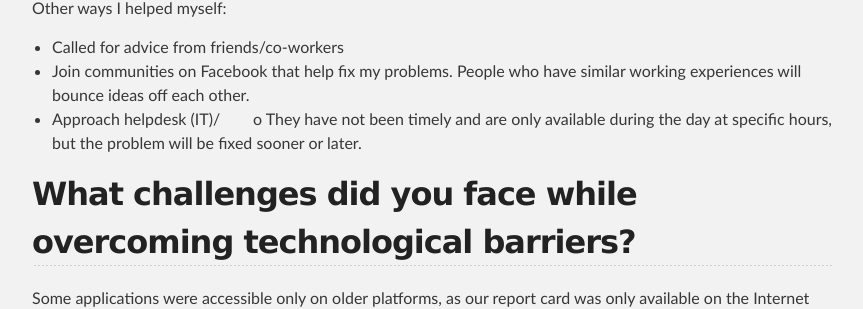
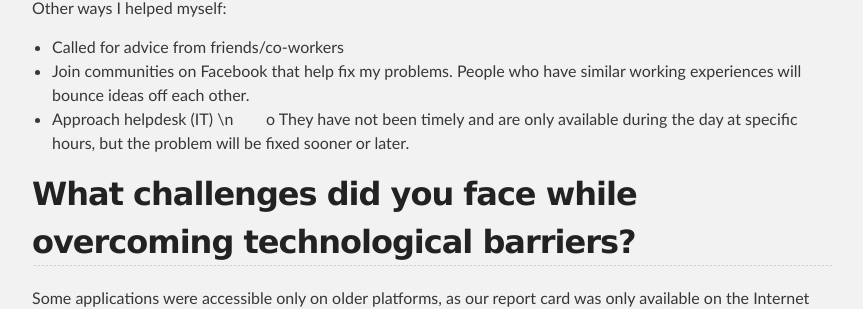
Before and after one commit to abhinavmanocha/3850Project, a Jekyll site: the page built from Alka-Interview.md, in a window 1280 px wide and 900 px high, scrolled down 1546 px. Shown: the part 151-460 px from the top of the window, without its empty margins (208-1071 px from the left). Built offline with Jekyll 4.4.1, drawn with Linux system fonts in a browser that asks for light colours; our own code applies the rules of GitHub Pages for plain Markdown files.

Commit message:
new line?

```diff
--- a/Alka-Interview.md
+++ b/Alka-Interview.md
@@ -33,7 +33,7 @@ Google is the most unsurprising response. Best companion to everyone.
 Other ways I helped myself:
 -	Called for advice from friends/co-workers
 -	Join communities on Facebook that help fix my problems. People who have similar working experiences will bounce ideas off each other.
--	Approach helpdesk (IT)/
+-	Approach helpdesk (IT) \n
 &nbsp;&nbsp;&nbsp;&nbsp;&nbsp;&nbsp; o	They have not been timely and are only available during the day at specific hours, but the problem will be fixed sooner or later.
 
 ## What challenges did you face while overcoming technological barriers?
```
